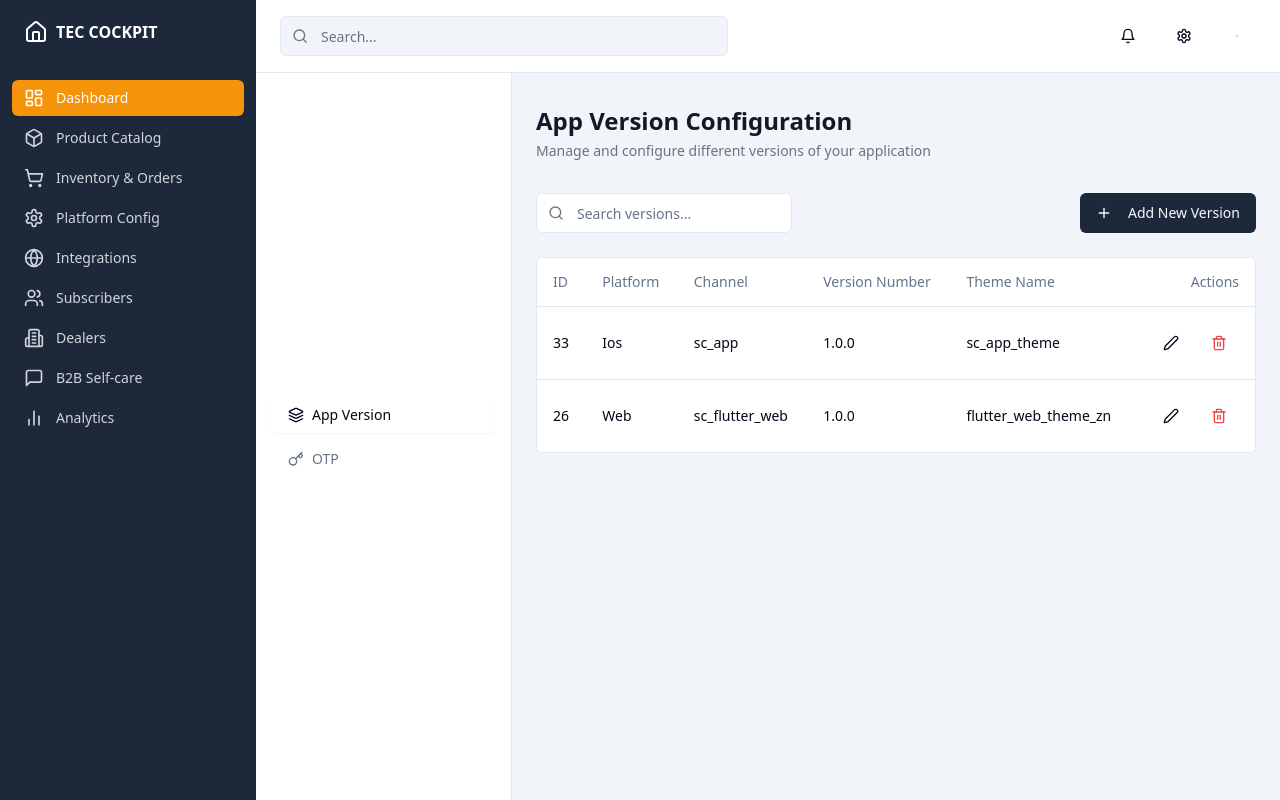
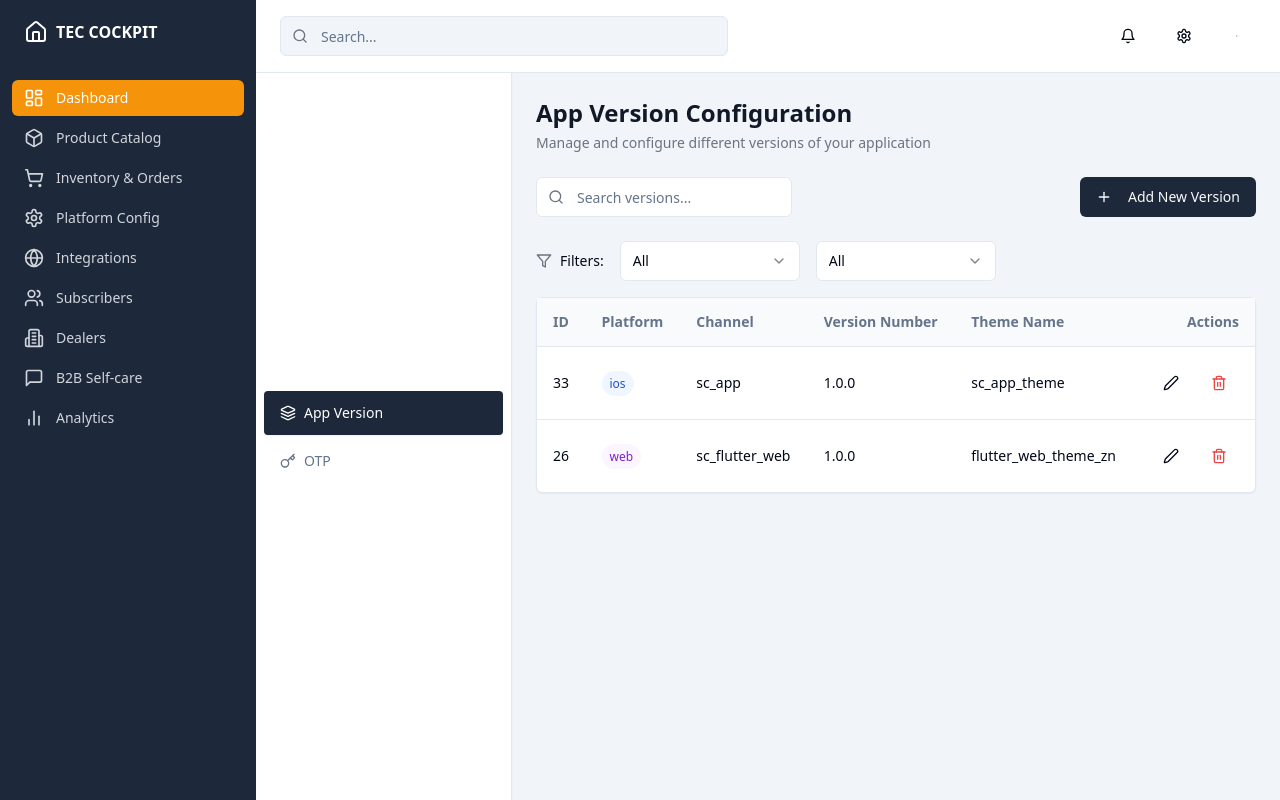
Before and after one commit to pdensmarketplace/friendly-admin-revamp, a React (Vite) app: page / in a window 1280 px wide. Built offline with nearby package versions, Linux system fonts and the light colour scheme.

Commit message:
Improve UI and Table Design
- Remove extra spacing above the app versions section.
- Enhance the UI of the side tabs for better aesthetics.
- Add colors to the table design for improved visibility.
- Implement filters in the table for better data management.
[skip gpt_engineer]

```diff
--- a/src/components/version/VersionTable.tsx
+++ b/src/components/version/VersionTable.tsx
@@ -7,7 +7,15 @@ import {
   TableHeader,
   TableRow,
 } from "@/components/ui/table";
-import { Edit2, Trash2 } from "lucide-react";
+import { Edit2, Trash2, Filter } from "lucide-react";
+import { useState } from "react";
+import {
+  Select,
+  SelectContent,
+  SelectItem,
+  SelectTrigger,
+  SelectValue,
+} from "@/components/ui/select";
 
 interface Version {
   id: number;
@@ -35,34 +43,89 @@ const versions: Version[] = [
   // Add more sample data as needed
 ];
 
+const platforms = ["All", "ios", "web", "android"];
+const channels = ["All", "sc_app", "sc_flutter_web"];
+
 export const VersionTable = () => {
+  const [selectedPlatform, setSelectedPlatform] = useState("All");
+  const [selectedChannel, setSelectedChannel] = useState("All");
+
+  const filteredVersions = versions.filter((version) => {
+    const platformMatch = selectedPlatform === "All" || version.platform === selectedPlatform;
+    const channelMatch = selectedChannel === "All" || version.channel === selectedChannel;
+    return platformMatch && channelMatch;
+  });
+
   return (
-    <div className="rounded-md border bg-white">
+    <div className="space-y-4">
+      <div className="flex gap-4 items-center">
+        <div className="flex items-center gap-2">
+          <Filter className="h-4 w-4 text-gray-500" />
+          <span className="text-sm font-medium">Filters:</span>
+        </div>
+        <Select value={selectedPlatform} onValueChange={setSelectedPlatform}>
+          <SelectTrigger className="w-[180px]">
+            <SelectValue placeholder="Select platform" />
+          </SelectTrigger>
+          <SelectContent>
+            {platforms.map((platform) => (
+              <SelectItem key={platform} value={platform}>
+                {platform}
+              </SelectItem>
+            ))}
+          </SelectContent>
+        </Select>
+        <Select value={selectedChannel} onValueChange={setSelectedChannel}>
+          <SelectTrigger className="w-[180px]">
+            <SelectValue placeholder="Select channel" />
+          </SelectTrigger>
+          <SelectContent>
+            {channels.map((channel) => (
+              <SelectItem key={channel} value={channel}>
+                {channel}
+              </SelectItem>
+            ))}
+          </SelectContent>
+        </Select>
+      </div>
+
+      <div className="rounded-md border bg-white shadow-sm">
         <Table>
           <TableHeader>
-          <TableRow>
-            <TableHead>ID</TableHead>
-            <TableHead>Platform</TableHead>
-            <TableHead>Channel</TableHead>
-            <TableHead>Version Number</TableHead>
-            <TableHead>Theme Name</TableHead>
-            <TableHead className="text-right">Actions</TableHead>
+            <TableRow className="bg-gray-50">
+              <TableHead className="font-semibold">ID</TableHead>
+              <TableHead className="font-semibold">Platform</TableHead>
+              <TableHead className="font-semibold">Channel</TableHead>
+              <TableHead className="font-semibold">Version Number</TableHead>
+              <TableHead className="font-semibold">Theme Name</TableHead>
+              <TableHead className="text-right font-semibold">Actions</TableHead>
             </TableRow>
           </TableHeader>
           <TableBody>
-          {versions.map((version) => (
-            <TableRow key={version.id}>
-              <TableCell>{version.id}</TableCell>
-              <TableCell className="capitalize">{version.platform}</TableCell>
+            {filteredVersions.map((version) => (
+              <TableRow
+                key={version.id}
+                className="hover:bg-gray-50 transition-colors"
+              >
+                <TableCell className="font-medium">{version.id}</TableCell>
+                <TableCell>
+                  <span className={`px-2 py-1 rounded-full text-xs font-medium ${
+                    version.platform === 'ios' ? 'bg-blue-50 text-blue-700' :
+                    version.platform === 'web' ? 'bg-purple-50 text-purple-700' :
+                    'bg-green-50 text-green-700'
+                  }`}>
+                    {version.platform}
+                  </span>
+                </TableCell>
                 <TableCell>{version.channel}</TableCell>
                 <TableCell>{version.versionNumber}</TableCell>
                 <TableCell>{version.themeName}</TableCell>
                 <TableCell className="text-right">
                   <div className="flex justify-end gap-2">
-                  <Button variant="ghost" size="icon">
+                    <Button variant="ghost" size="icon" className="hover:bg-gray-100">
                       <Edit2 className="h-4 w-4" />
                     </Button>
-                  <Button variant="ghost" size="icon" className="text-destructive">
+                    <Button variant="ghost" size="icon" className="text-destructive hover:bg-red-50">
                       <Trash2 className="h-4 w-4" />
                     </Button>
                   </div>
@@ -72,5 +135,6 @@ export const VersionTable = () => {
           </TableBody>
         </Table>
       </div>
+    </div>
   );
 };
--- a/src/pages/Index.tsx
+++ b/src/pages/Index.tsx
@@ -16,19 +16,19 @@ const Index = () => {
 
         <div className="flex-1 flex">
           {/* Side Panel Tabs */}
-          <div className="w-64 border-r bg-white">
+          <div className="w-64 border-r bg-white shadow-sm">
             <Tabs defaultValue="app-version" orientation="vertical" className="h-full">
-              <TabsList className="flex flex-col h-full space-y-2 bg-white p-4 border-0">
+              <TabsList className="flex flex-col h-full space-y-1 bg-white p-2 border-0">
                 <TabsTrigger
                   value="app-version"
-                  className="w-full justify-start gap-2 px-4 py-2"
+                  className="w-full justify-start gap-2 px-4 py-3 data-[state=active]:bg-primary data-[state=active]:text-white hover:bg-gray-100 transition-colors"
                 >
                   <Layers className="h-4 w-4" />
                   App Version
                 </TabsTrigger>
                 <TabsTrigger
                   value="otp"
-                  className="w-full justify-start gap-2 px-4 py-2"
+                  className="w-full justify-start gap-2 px-4 py-3 data-[state=active]:bg-primary data-[state=active]:text-white hover:bg-gray-100 transition-colors"
                 >
                   <Key className="h-4 w-4" />
                   OTP
@@ -40,8 +40,8 @@ const Index = () => {
           {/* Main Content Area */}
           <main className="flex-1 overflow-y-auto p-6">
             <Tabs defaultValue="app-version" orientation="vertical">
-              <TabsContent value="app-version">
-                <div className="mb-8">
+              <TabsContent value="app-version" className="mt-0">
+                <div className="mb-6">
                   <h1 className="text-2xl font-semibold text-gray-900">App Version Configuration</h1>
                   <p className="mt-1 text-sm text-gray-500">
                     Manage and configure different versions of your application
@@ -66,8 +66,8 @@ const Index = () => {
                 <VersionTable />
               </TabsContent>
 
-              <TabsContent value="otp">
-                <div className="mb-8">
+              <TabsContent value="otp" className="mt-0">
+                <div className="mb-6">
                   <h1 className="text-2xl font-semibold text-gray-900">OTP Configuration</h1>
                   <p className="mt-1 text-sm text-gray-500">
                     Manage OTP settings and configurations
```
Lines whose indentation alone changed are shown as unchanged.
